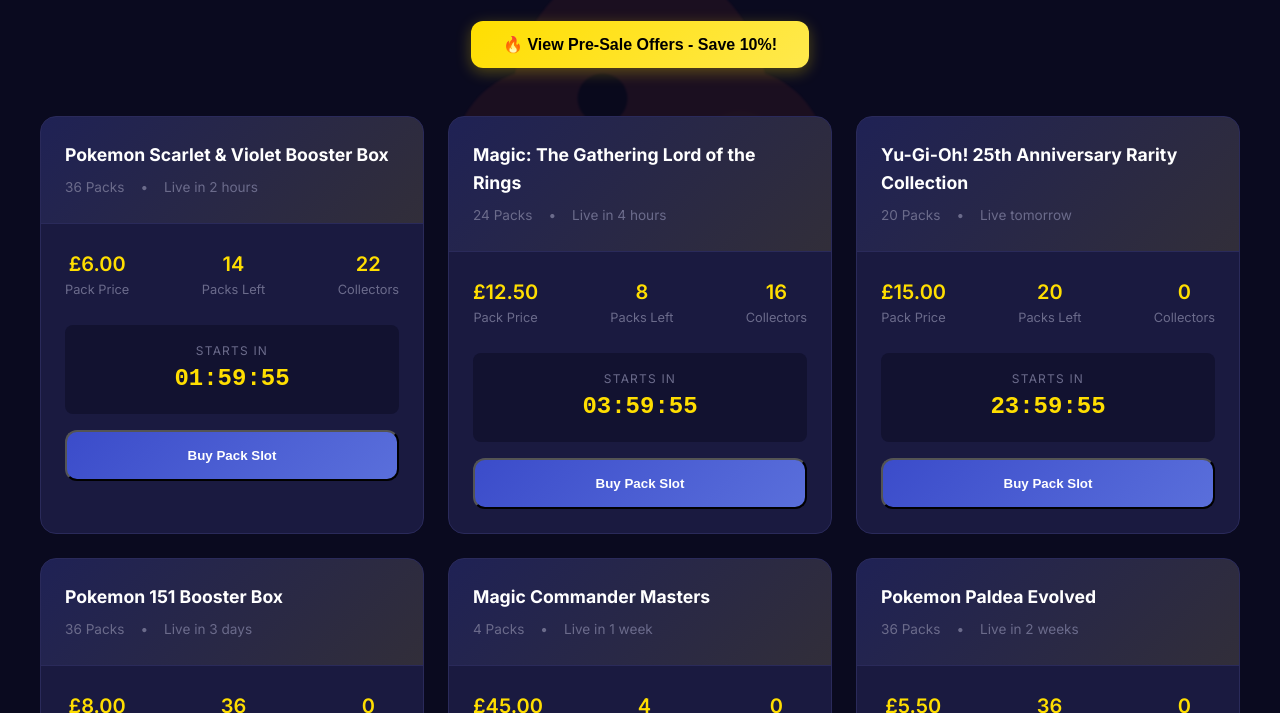
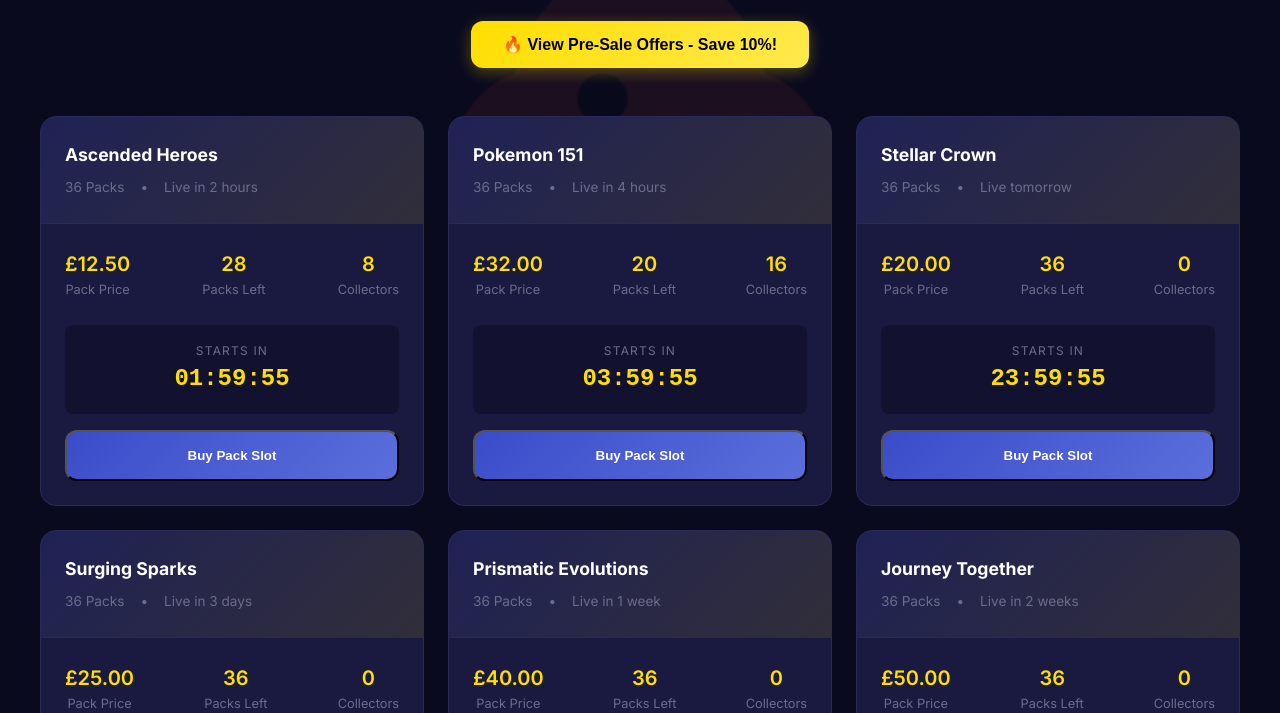
Before and after one commit to markuk2024/TCG, a plain HTML site: page breaks.html in a window 1280 px wide. Shown: the part 239-952 px from the top of the page. Drawn offline with Linux system fonts and the light colour scheme.

Commit message:
feat: Update break tiles to show presale pack types

```diff
--- a/breaks.html
+++ b/breaks.html
@@ -50,7 +50,7 @@
             <div class="breaks-grid">
                 <div class="break-card">
                     <div class="break-header">
-                        <h3>Pokemon Scarlet & Violet Booster Box</h3>
+                        <h3>Ascended Heroes</h3>
                         <div class="break-meta">
                             <span>36 Packs</span>
                             <span>•</span>
@@ -60,15 +60,15 @@
                     <div class="break-body">
                         <div class="break-stats">
                             <div class="break-stat">
-                                <div class="break-stat-value">£6.00</div>
+                                <div class="break-stat-value">£12.50</div>
                                 <div class="break-stat-label">Pack Price</div>
                             </div>
                             <div class="break-stat">
-                                <div class="break-stat-value">14</div>
+                                <div class="break-stat-value">28</div>
                                 <div class="break-stat-label">Packs Left</div>
                             </div>
                             <div class="break-stat">
-                                <div class="break-stat-value">22</div>
+                                <div class="break-stat-value">8</div>
                                 <div class="break-stat-label">Collectors</div>
                             </div>
                         </div>
@@ -76,14 +76,14 @@
                             <div class="timer-label">Starts In</div>
                             <div class="timer-value" data-time="7200">02:00:00</div>
                         </div>
-                        <button class="btn-primary btn-full" onclick="openBreakPaymentModal('Pokemon Scarlet & Violet Booster Box', 6.00, 'scarlet-violet')">Buy Pack Slot</button>
+                        <button class="btn-primary btn-full" onclick="openBreakPaymentModal('Ascended Heroes', 12.50, 'ascended-heroes')">Buy Pack Slot</button>
                     </div>
                 </div>
                 <div class="break-card">
                     <div class="break-header">
-                        <h3>Magic: The Gathering Lord of the Rings</h3>
+                        <h3>Pokemon 151</h3>
                         <div class="break-meta">
-                            <span>24 Packs</span>
+                            <span>36 Packs</span>
                             <span>•</span>
                             <span>Live in 4 hours</span>
                         </div>
@@ -91,11 +91,11 @@
                     <div class="break-body">
                         <div class="break-stats">
                             <div class="break-stat">
-                                <div class="break-stat-value">£12.50</div>
+                                <div class="break-stat-value">£32.00</div>
                                 <div class="break-stat-label">Pack Price</div>
                             </div>
                             <div class="break-stat">
-                                <div class="break-stat-value">8</div>
+                                <div class="break-stat-value">20</div>
                                 <div class="break-stat-label">Packs Left</div>
                             </div>
                             <div class="break-stat">
@@ -107,14 +107,14 @@
                             <div class="timer-label">Starts In</div>
                             <div class="timer-value" data-time="14400">04:00:00</div>
                         </div>
-                        <button class="btn-primary btn-full" onclick="openBreakPaymentModal('Magic: The Gathering Lord of the Rings', 12.50, 'mtg-lotr')">Buy Pack Slot</button>
+                        <button class="btn-primary btn-full" onclick="openBreakPaymentModal('Pokemon 151', 32.00, 'pokemon-151')">Buy Pack Slot</button>
                     </div>
                 </div>
                 <div class="break-card">
                     <div class="break-header">
-                        <h3>Yu-Gi-Oh! 25th Anniversary Rarity Collection</h3>
+                        <h3>Stellar Crown</h3>
                         <div class="break-meta">
-                            <span>20 Packs</span>
+                            <span>36 Packs</span>
                             <span>•</span>
                             <span>Live tomorrow</span>
                         </div>
@@ -122,11 +122,11 @@
                     <div class="break-body">
                         <div class="break-stats">
                             <div class="break-stat">
-                                <div class="break-stat-value">£15.00</div>
+                                <div class="break-stat-value">£20.00</div>
                                 <div class="break-stat-label">Pack Price</div>
                             </div>
                             <div class="break-stat">
-                                <div class="break-stat-value">20</div>
+                                <div class="break-stat-value">36</div>
                                 <div class="break-stat-label">Packs Left</div>
                             </div>
                             <div class="break-stat">
@@ -138,12 +138,12 @@
                             <div class="timer-label">Starts In</div>
                             <div class="timer-value" data-time="86400">24:00:00</div>
                         </div>
-                        <button class="btn-primary btn-full" onclick="openBreakPaymentModal('Yu-Gi-Oh! 25th Anniversary Rarity Collection', 15.00, 'ygo-25th')">Buy Pack Slot</button>
+                        <button class="btn-primary btn-full" onclick="openBreakPaymentModal('Stellar Crown', 20.00, 'stellar-crown')">Buy Pack Slot</button>
                     </div>
                 </div>
                 <div class="break-card">
                     <div class="break-header">
-                        <h3>Pokemon 151 Booster Box</h3>
+                        <h3>Surging Sparks</h3>
                         <div class="break-meta">
                             <span>36 Packs</span>
                             <span>•</span>
@@ -153,7 +153,7 @@
                     <div class="break-body">
                         <div class="break-stats">
                             <div class="break-stat">
-                                <div class="break-stat-value">£8.00</div>
+                                <div class="break-stat-value">£25.00</div>
                                 <div class="break-stat-label">Pack Price</div>
                             </div>
                             <div class="break-stat">
@@ -169,14 +169,14 @@
                             <div class="timer-label">Starts In</div>
                             <div class="timer-value" data-time="259200">72:00:00</div>
                         </div>
-                        <button class="btn-primary btn-full" onclick="openBreakPaymentModal('Pokemon 151 Booster Box', 8.00, 'pokemon-151')">Buy Pack Slot</button>
+                        <button class="btn-primary btn-full" onclick="openBreakPaymentModal('Surging Sparks', 25.00, 'surging-sparks')">Buy Pack Slot</button>
                     </div>
                 </div>
                 <div class="break-card">
                     <div class="break-header">
-                        <h3>Magic Commander Masters</h3>
+                        <h3>Prismatic Evolutions</h3>
                         <div class="break-meta">
-                            <span>4 Packs</span>
+                            <span>36 Packs</span>
                             <span>•</span>
                             <span>Live in 1 week</span>
                         </div>
@@ -184,11 +184,11 @@
                     <div class="break-body">
                         <div class="break-stats">
                             <div class="break-stat">
-                                <div class="break-stat-value">£45.00</div>
+                                <div class="break-stat-value">£40.00</div>
                                 <div class="break-stat-label">Pack Price</div>
                             </div>
                             <div class="break-stat">
-                                <div class="break-stat-value">4</div>
+                                <div class="break-stat-value">36</div>
                                 <div class="break-stat-label">Packs Left</div>
                             </div>
                             <div class="break-stat">
@@ -200,12 +200,12 @@
                             <div class="timer-label">Starts In</div>
                             <div class="timer-value" data-time="604800">168:00:00</div>
                         </div>
-                        <button class="btn-primary btn-full" onclick="openBreakPaymentModal('Magic Commander Masters', 45.00, 'mtg-commander')">Buy Pack Slot</button>
+                        <button class="btn-primary btn-full" onclick="openBreakPaymentModal('Prismatic Evolutions', 40.00, 'prismatic-evolutions')">Buy Pack Slot</button>
                     </div>
                 </div>
                 <div class="break-card">
                     <div class="break-header">
-                        <h3>Pokemon Paldea Evolved</h3>
+                        <h3>Journey Together</h3>
                         <div class="break-meta">
                             <span>36 Packs</span>
                             <span>•</span>
@@ -215,7 +215,7 @@
                     <div class="break-body">
                         <div class="break-stats">
                             <div class="break-stat">
-                                <div class="break-stat-value">£5.50</div>
+                                <div class="break-stat-value">£50.00</div>
                                 <div class="break-stat-label">Pack Price</div>
                             </div>
                             <div class="break-stat">
@@ -231,7 +231,7 @@
                             <div class="timer-label">Starts In</div>
                             <div class="timer-value" data-time="1209600">336:00:00</div>
                         </div>
-                        <button class="btn-primary btn-full" onclick="openBreakPaymentModal('Pokemon Paldea Evolved', 5.50, 'paldea-evolved')">Buy Pack Slot</button>
+                        <button class="btn-primary btn-full" onclick="openBreakPaymentModal('Journey Together', 50.00, 'journey-together')">Buy Pack Slot</button>
                     </div>
                 </div>
             </div>
```
